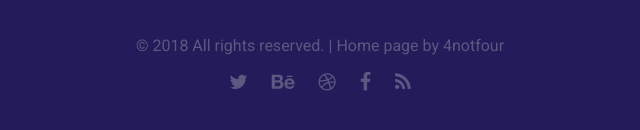
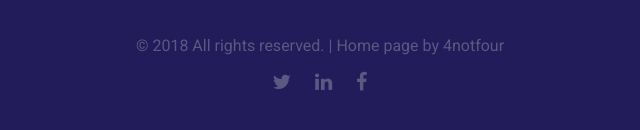
Before and after one commit to 4NOTfour/New-Website, a plain HTML site: page index.html in a window 1280 px wide. Shown: the part 10462-10592 px from the top of the page, 320-960 px from the left. Drawn offline with Linux system fonts and the light colour scheme.

Commit message:
tweaked images and todo in index and linkdn

```diff
--- a/index.html
+++ b/index.html
@@ -89,6 +89,8 @@
 
                             <ul id="slider1" class="image-slider slides">
                                 <li>
+
+                                    <!--add workshop, system assembling and any other service-->
                                     <div class="service-holder ">
                                         <img src="demo-images/icon_01.png" alt="">
                                         <div class="service-content-holder">
@@ -139,6 +141,7 @@
 
 
         <!-- Portfolio -->
+        <!--add mockup images-->
         <div id="portfolio" class="section">
             <div class="block content-1170 center-relative">
                 <div class="section-title-holder right">
@@ -221,6 +224,7 @@
 
 
         <!-- About -->
+        <!--Images of 3 of us working to be added-->
         <div id="about" class="section">
             <div class="block content-1170 center-relative">
                 <div class="section-title-holder left">
@@ -280,6 +284,7 @@
                                             </div>
                                         </div>
                                         <div class="member-image-holder">
+                                            <!--Indvidual images of each to be added-->
                                             <img src="images/Team/Murshid.jpg" alt="Murshid-headshot">
                                         </div>
                                         <div class="clear"></div>
@@ -325,6 +330,7 @@
 
 
         <!-- News -->
+        <!--Connect medium posts from 4notfour publications-->
         <div id="news" class="section">
             <div class="block content-1170 center-relative">
                 <div class="section-title-holder right">
@@ -481,6 +487,7 @@
                         <br>
                         <br>
                     </div>
+                    <!--Add video demo of portel-->
                     <div class="full-width ">
                         <a class="video-popup-holder" href="https://vimeo.com/157276599" data-rel="prettyPhoto[gallery-video1]">
                             <img class="thumb" src="demo-images/video_img.jpg" alt="">
@@ -500,6 +507,8 @@
                     var fwslider1_width = "400";
                     var fwslider1_num = "5";
                 </script>
+
+                <!--Del all icons and put only product icons-->
                 <div class="fwslider1 fw-image-slider-holder list_carousel relative">
                     <div class="caroufredsel_wrapper">
                         <ul id="fwslider1" class="fw-image-slider">
@@ -643,10 +652,8 @@
                     </li>
                     <li class="social-footer">
                         <a href="#"><span class="fa fa-twitter"></span></a>
-                        <a href="#"><span class="fa fa-behance"></span></a>
-                        <a href="#"><span class="fa fa-dribbble"></span></a>
+                        <a href="#"><span class="fa fa-linkedin"></span></a>
                         <a href="#"><span class="fa fa-facebook"></span></a>
-                        <a href="#"><span class="fa fa-rss"></span></a>
                     </li>
                 </ul>
             </div>
```
Also changed, not shown: images/bg-images/fourth-landing.jpg, images/bg-images/fourth-landing.sjpg.jpg (added), images/bg-images/fourth-landingc.jpg (added), images/bg-images/fourth-landingd.jpg (added).
